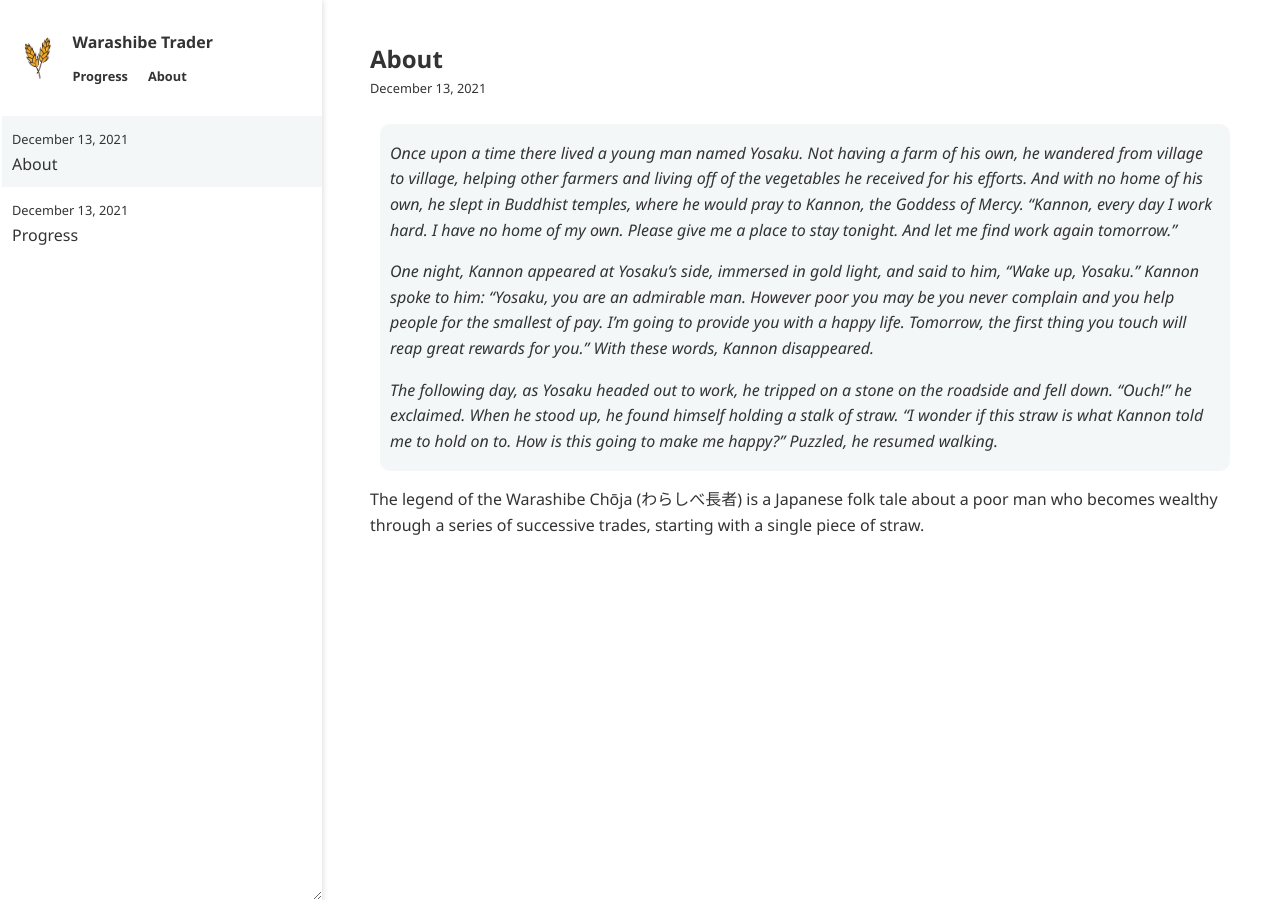
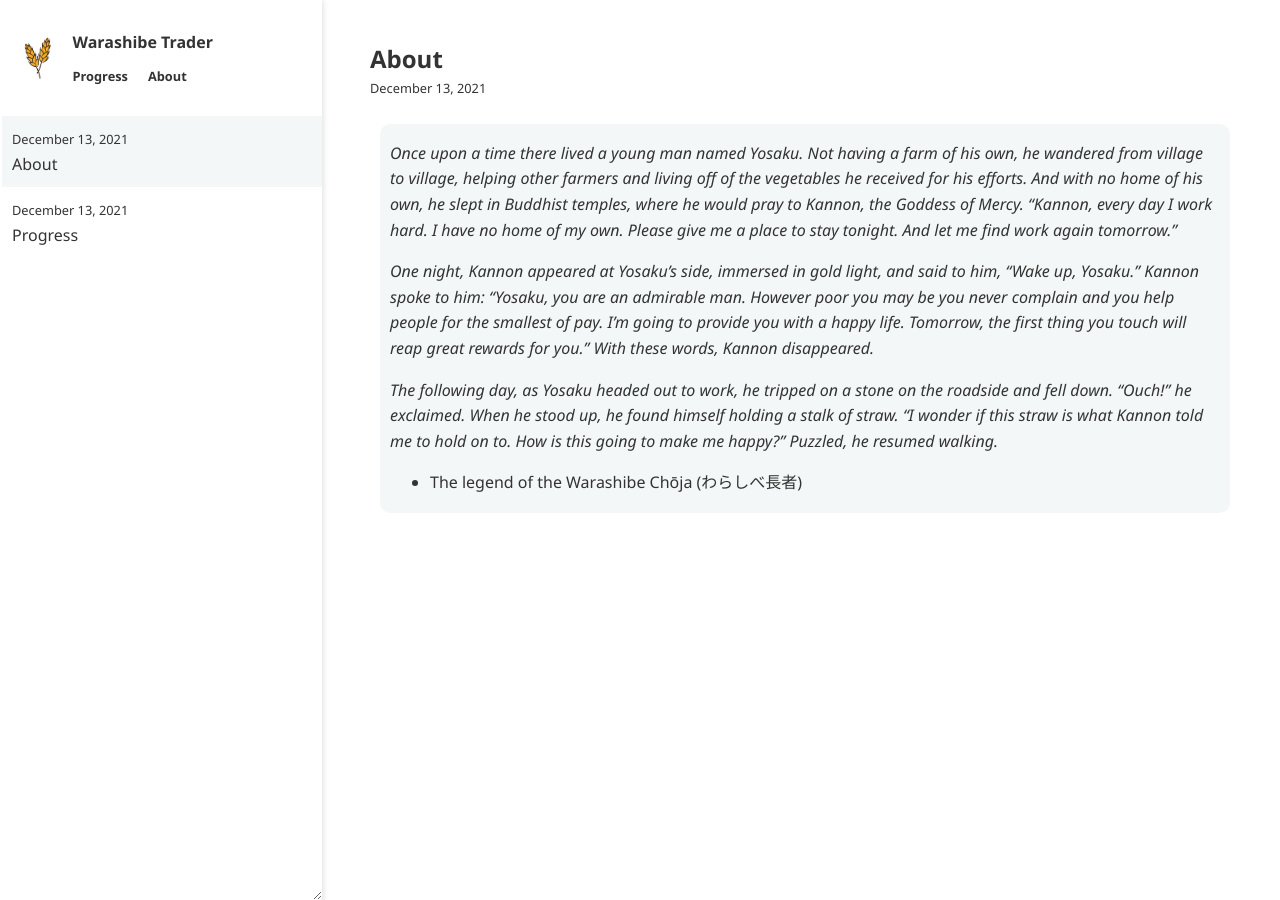
Before and after one commit to warashibetrader/warashibetrader.github.io, a Jekyll site: the page built from _posts/2021-12-13-about.md, in a window 1280 px wide. Built offline with Jekyll 4.4.1, drawn with Linux system fonts in a browser that asks for light colours.

Commit message:
Update 2021-12-13-about.md

```diff
--- a/_posts/2021-12-13-about.md
+++ b/_posts/2021-12-13-about.md
@@ -7,8 +7,5 @@ title: "About"
 > One night, Kannon appeared at Yosaku's side, immersed in gold light, and said to him, "Wake up, Yosaku." Kannon spoke to him: "Yosaku, you are an admirable man. However poor you may be you never complain and you help people for the smallest of pay. I'm going to provide you with a happy life. Tomorrow, the first thing you touch will reap great rewards for you." With these words, Kannon disappeared.
 >
 > The following day, as Yosaku headed out to work, he tripped on a stone on the roadside and fell down. "Ouch!" he exclaimed. When he stood up, he found himself holding a stalk of straw. "I wonder if this straw is what Kannon told me to hold on to. How is this going to make me happy?" Puzzled, he resumed walking.
-
-
-
-
-The legend of the Warashibe Chōja (わらしべ長者) is a Japanese folk tale about a poor man who becomes wealthy through a series of successive trades, starting with a single piece of straw.
+>
+> - The legend of the Warashibe Chōja (わらしべ長者)
```
